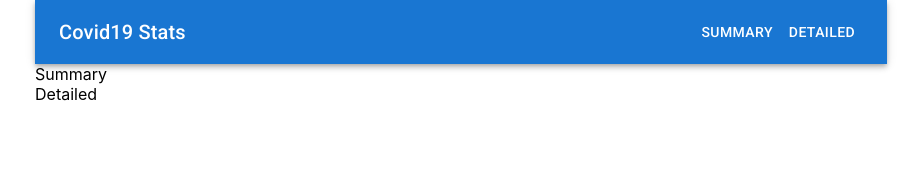
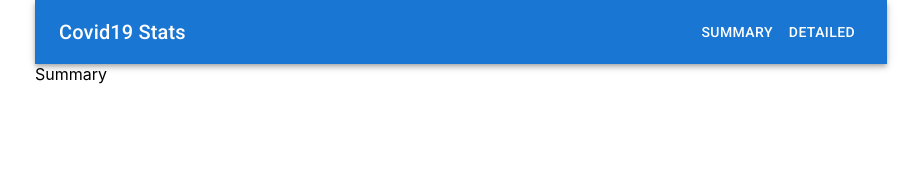
Before and after one commit to Savchhenko/ReactApp-workWithVisualization, a React (Create React App) app: page / in a window 1280 px wide. Shown: the top 174 px of the page, without its empty margins (179-1100 px from the left). Built offline with nearby package versions, Linux system fonts and the light colour scheme; the HTML template or start-up script is replaced by a standard one.

Commit message:
fix routing

```diff
--- a/src/App.js
+++ b/src/App.js
@@ -1,6 +1,6 @@
 import React from "react";
 import Container from "@mui/material/Container";
-import { BrowserRouter as Router, Switch, Route, Link } from "react-router-dom";
+import { BrowserRouter as Router, Routes, Route, Link } from "react-router-dom";
 
 import Header from "./Header";
 import Summary from "./summary/Summary";
@@ -11,8 +11,10 @@ function App() {
         <Container maxWidth="md">
             <Router>
                 <Header />
-        <Summary />
-        <Detailed />
+                <Routes>
+                    <Route path="/" element={<Summary/>} />
+                    <Route path="/detailed" element={<Detailed/>} />
+                </Routes>
             </Router>
         </Container>
     );
--- a/src/Header.js
+++ b/src/Header.js
@@ -3,7 +3,7 @@ import AppBar from "@mui/material/AppBar";
 import Toolbar from "@mui/material/Toolbar";
 import Typography from "@mui/material/Typography";
 import Button from "@mui/material/Button";
-import {Link} from "react-router-dom";
+import { Link } from "react-router-dom";
 
 function Header() {
     return (
```
Lines whose indentation alone changed are shown as unchanged.
